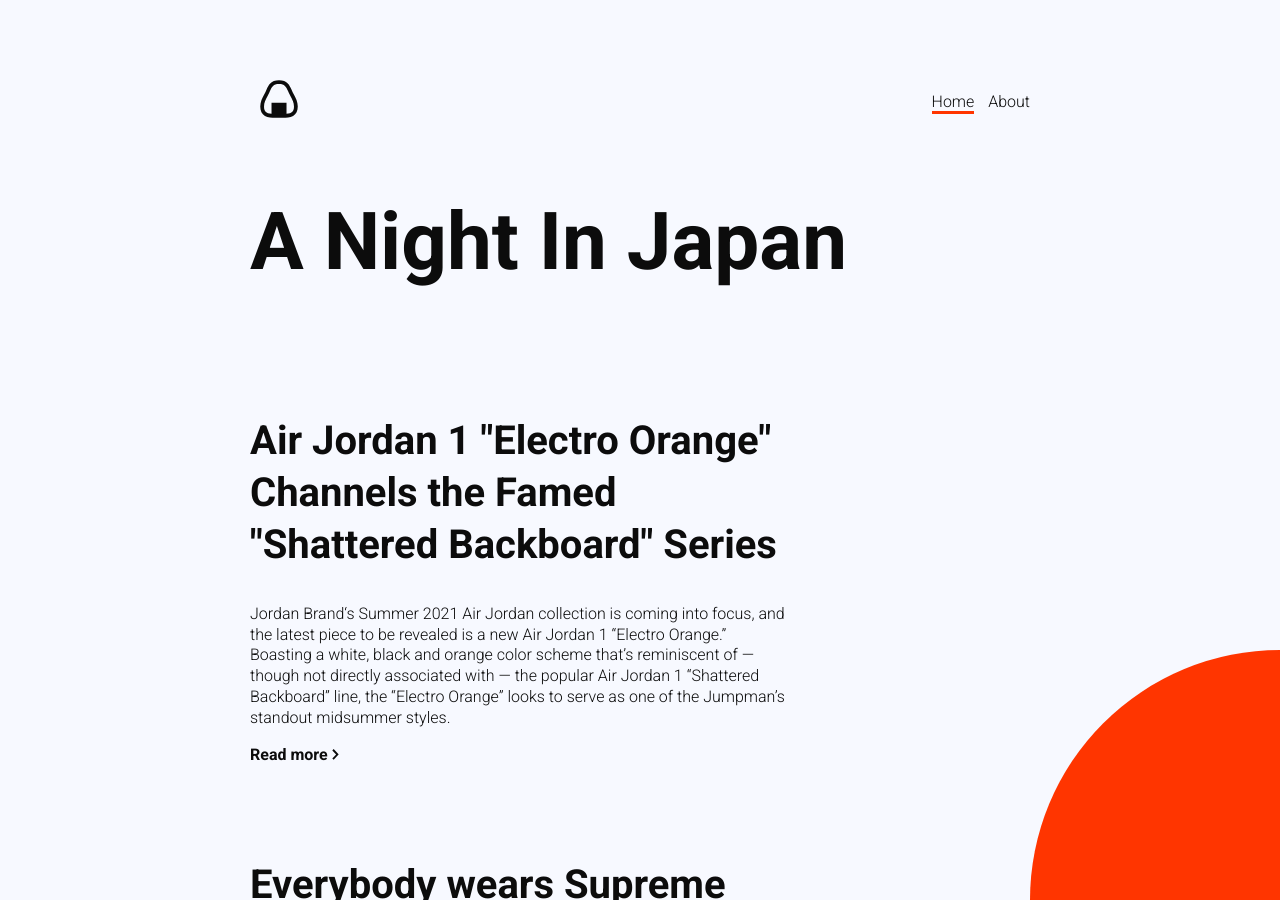
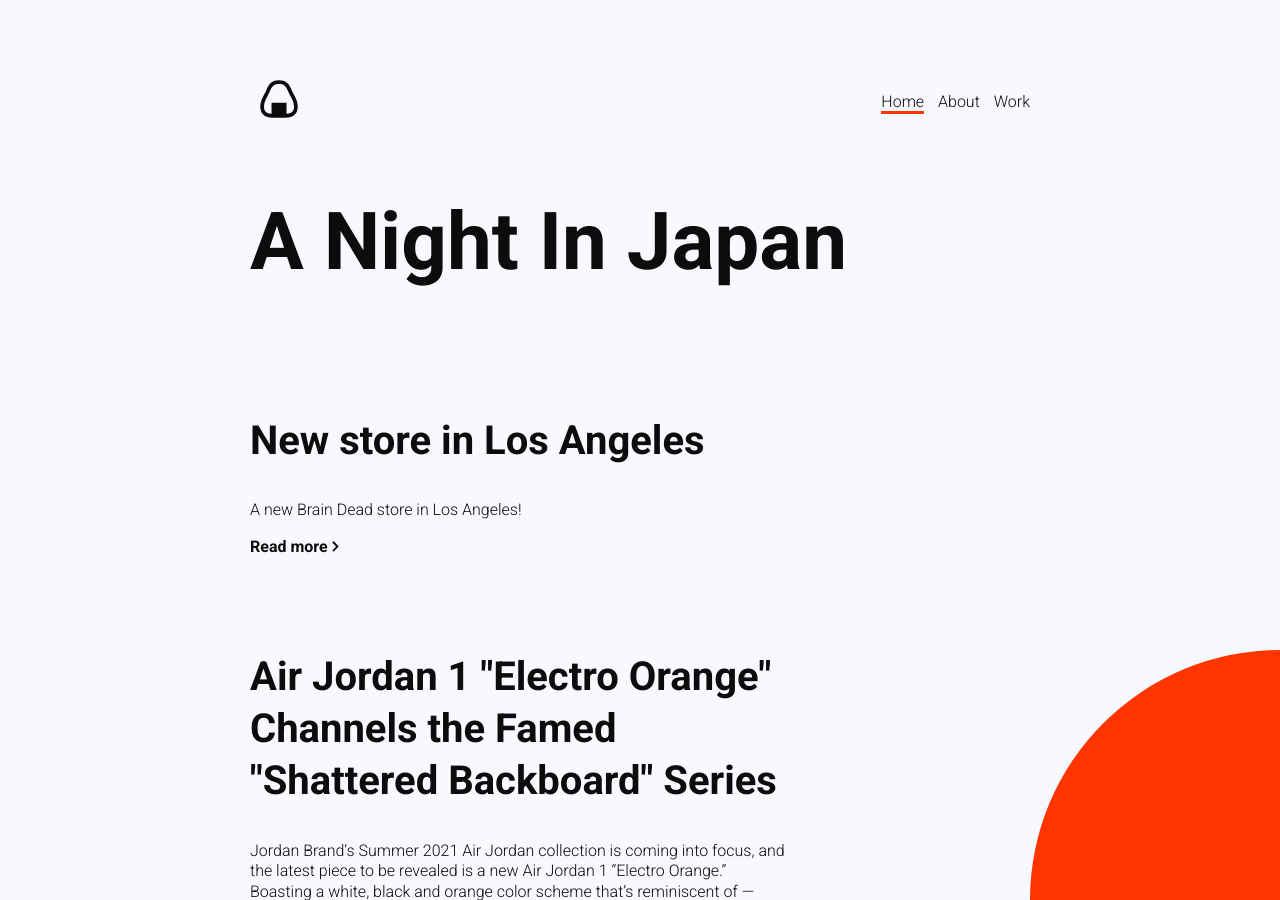
Before and after one commit to shapessss/anightinjapan, a Jekyll site: the page built from index.html, in a window 1280 px wide and 900 px high. Built offline with Jekyll 4.4.1, drawn with Linux system fonts in a browser that asks for light colours.

Commit message:
Updated Work and 6 other files

```diff
--- a/_includes/header.html
+++ b/_includes/header.html
@@ -6,5 +6,6 @@
     <nav>
         <a href="/" {% if page.url == "/" %} class="selected"{% endif %}>Home</a>
         <a href="/about/" {% if page.url == "/about/" %} class="selected"{% endif %}>About</a>
+        <a href="/work/" {% if page.url == "/work/" %} class="selected"{% endif %}>Work</a>
     </nav>
 </header>
--- /dev/null
+++ b/_posts/2021-09-11-new-brain-dead-store.markdown
@@ -0,0 +1,13 @@
+---
+title: New store in Los Angeles
+date: 2021-09-11 02:30:00 Z
+tags:
+- store
+- los angeles
+---
+
+A new Brain Dead store in Los Angeles!
+
+Visit us.
+
+![braindeadstudio_21_optimized.jpg](/uploads/braindeadstudio_21_optimized.jpg)
--- /dev/null
+++ b/_work/hello.markdown
@@ -0,0 +1,6 @@
+---
+title: hello
+date: 2021-03-24 18:45:00 Z
+---
+
+hi hi hi
--- a/index.html
+++ b/index.html
@@ -15,3 +15,13 @@
         </a>
     {% endfor %}
 </div>
+
+<div class="works">
+    {% for post in site.work %}
+        <a href="{{ work.url }}">
+            <img src="{{ work.image }}">
+            <h2>{{ work.title }}</h2>
+            <p class="read-more">Read more <img src="/assets/images/chevron.svg"></p>
+        </a>
+    {% endfor %}
+</div>
```
Also changed, not shown: _layouts/work.html (added, +9 -0 lines), _work/my-latest-work.markdown (deleted, +0 -8 lines), _uploads/braindeadstudio_21_optimized.jpg (added).
